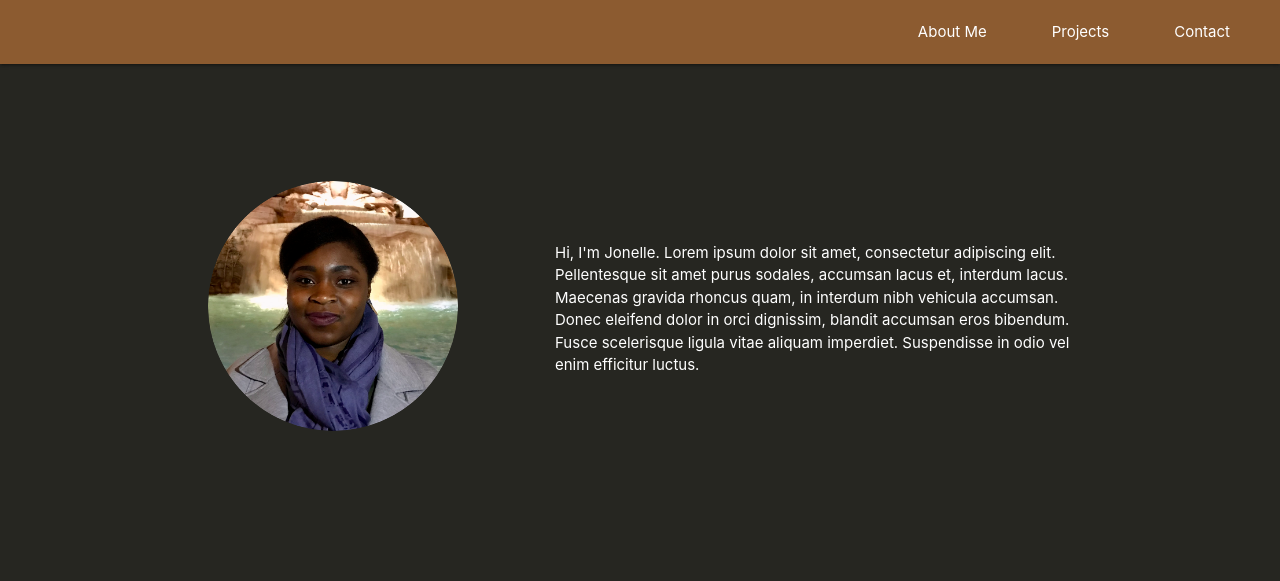
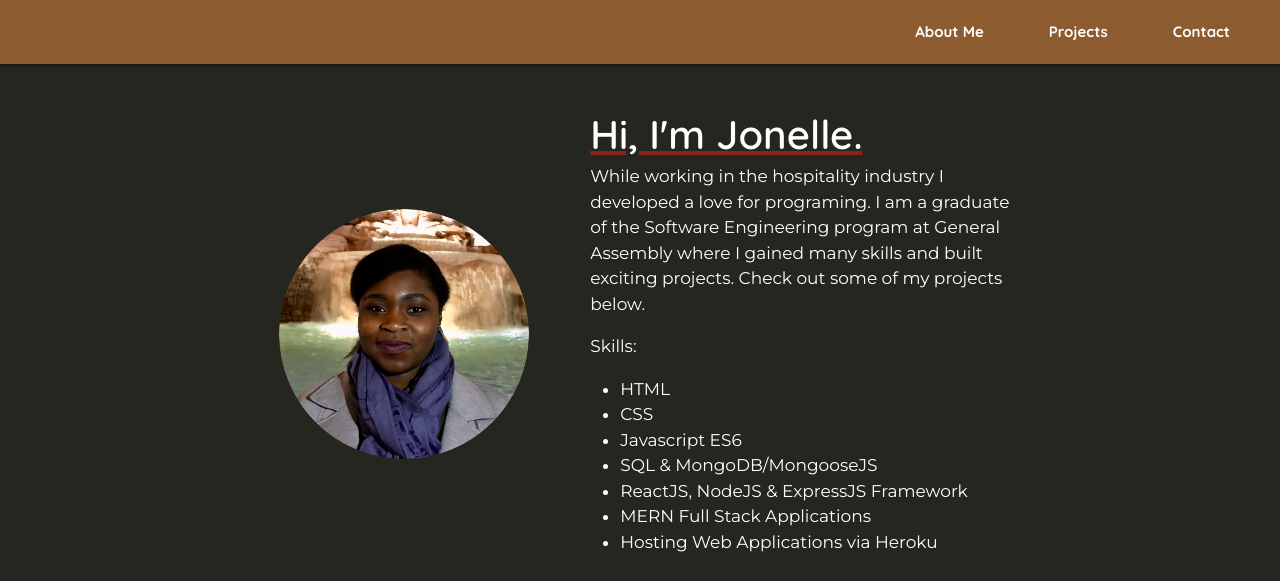
Before and after one commit to SamuelJnel/profile-page, a plain HTML site: page index.html in a window 1280 px wide. Shown: the top 581 px of the page. Drawn offline with nearby package versions, Linux system fonts and the light colour scheme.

Commit message:
add fonts

```diff
--- a/css/styles.css
+++ b/css/styles.css
@@ -1,13 +1,11 @@
-* {
-  /* box-sizing: border-box; */
-}
-
 html,
 body {
   padding: 0;
   margin: 0;
   background-color: #262621;
   color: white;
+  font-family: "Montserrat", sans-serif;
+
   /* font-family: "Montserrat", sans-serif; */
 }
 
@@ -39,11 +37,23 @@ nav {
   background-color: #8c5b30;
 }
 
-ul li {
+.nav-wrapper ul li {
   margin-right: 35px;
+  font-family: "Quicksand", sans-serif;
+  font-weight: 700;
 }
-ul li:hover {
+.nav-wrapper ul li:hover {
   background-color: #8c2218;
+}
+
+.sidenav {
+  color: white;
+  background-color: #8c5b30;
+  width: 65%;
+}
+
+.sidenav li a {
+  color: white;
 }
 
 /* About Me Section */
@@ -51,17 +61,28 @@ ul li:hover {
 #about-me {
   display: flex;
   background-color: #262621;
+  justify-content: center;
   align-items: center;
   width: 87%;
   margin: auto;
-  margin-top: 20px;
+  margin-top: 40px;
+  font-size: 17px;
 }
 
+.about-hi {
+  font-size: 40px;
+  font-weight: 600;
+  font-family: "Quicksand", sans-serif;
+  text-decoration-line: underline;
+  text-decoration-color: #8c2218;
+}
 .profile-img-container {
   padding: 12px;
+  align-self: center;
 }
 .img-text-container {
   display: flex;
+  width: 80%;
   justify-content: space-evenly;
 }
 
@@ -76,11 +97,19 @@ ul li:hover {
   align-self: center;
 }
 
+.skills-list:not(.browser-default) > li {
+  list-style-type: disc;
+}
+.skills-list {
+  margin-left: 30px;
+}
+
 /* Project section */
 #projects {
   width: 90%;
   margin: auto;
   margin-bottom: 15px;
+  font-weight: bold;
 }
 
 .section-title-projects {
@@ -124,10 +153,11 @@ ul li:hover {
   align-items: center;
   background-color: #8c5b30;
   min-height: 200px;
+  font-weight: bold;
 }
 
 .contact-container {
-  width: 50%;
+  width: 60%;
   display: flex;
   flex-direction: column;
   margin-left: 125px;
@@ -140,3 +170,24 @@ i {
 .btn-contact {
   margin-left: 10px;
 }
+
+@media only screen and (max-width: 780px) {
+  .img-text-container {
+    flex-direction: column;
+    align-items: center;
+  }
+
+  .contact-btn-container {
+    display: flex;
+  }
+}
+
+@media only screen and (max-width: 680px) {
+  .contact-btn-container {
+    flex-direction: column;
+  }
+  .btn-contact {
+    margin: 5px 0 10px 0;
+    max-width: 150px;
+  }
+}
--- a/index.html
+++ b/index.html
@@ -14,19 +14,38 @@
       integrity="sha384-7ynz3n3tAGNUYFZD3cWe5PDcE36xj85vyFkawcF6tIwxvIecqKvfwLiaFdizhPpN"
       crossorigin="anonymous"
     />
+    <link
+      href="https://fonts.googleapis.com/icon?family=Material+Icons"
+      rel="stylesheet"
+    />
+    <link rel="preconnect" href="https://fonts.googleapis.com" />
+    <link rel="preconnect" href="https://fonts.gstatic.com" crossorigin />
+    <link
+      href="https://fonts.googleapis.com/css2?family=Montserrat:wght@400;500&family=Quicksand:wght@300;400;500;600;700&family=Work+Sans:wght@300;400&display=swap"
+      rel="stylesheet"
+    />
     <link rel="stylesheet" href="css/styles.css" />
     <title>Jonelle Samuel</title>
   </head>
   <body>
     <nav>
       <div class="nav-wrapper">
-        <ul id="nav-mobile" class="right hide-on-med-and-down">
+        <a href="#" data-target="mobile-demo" class="sidenav-trigger"
+          ><i class="material-icons">menu</i>
+        </a>
+        <ul class="right hide-on-med-and-down">
           <li><a href="#about-me">About Me</a></li>
           <li><a href="#projects">Projects</a></li>
           <li><a href="#contact">Contact</a></li>
         </ul>
       </div>
     </nav>
+
+    <ul class="sidenav" id="mobile-demo">
+      <li><a href="#about-me">About Me</a></li>
+      <li><a href="#projects">Projects</a></li>
+      <li><a href="#contact">Contact</a></li>
+    </ul>
 
     <div class="page-container">
       <section id="about-me">
@@ -39,12 +58,22 @@
             />
           </div>
           <div class="about-me-text">
-            Hi, I'm Jonelle. Lorem ipsum dolor sit amet, consectetur adipiscing
-            elit. Pellentesque sit amet purus sodales, accumsan lacus et,
-            interdum lacus. Maecenas gravida rhoncus quam, in interdum nibh
-            vehicula accumsan. Donec eleifend dolor in orci dignissim, blandit
-            accumsan eros bibendum. Fusce scelerisque ligula vitae aliquam
-            imperdiet. Suspendisse in odio vel enim efficitur luctus.
+            <span class="about-hi">Hi, I'm Jonelle.</span> <br />
+            While working in the hospitality industry I developed a love for
+            programing. I am a graduate of the Software Engineering program at
+            General Assembly where I gained many skills and built exciting
+            projects. Check out some of my projects below.
+
+            <p>Skills:</p>
+            <ul class="skills-list">
+              <li>HTML</li>
+              <li>CSS</li>
+              <li>Javascript ES6</li>
+              <li>SQL & MongoDB/MongooseJS</li>
+              <li>ReactJS, NodeJS & ExpressJS Framework</li>
+              <li>MERN Full Stack Applications</li>
+              <li>Hosting Web Applications via Heroku</li>
+            </ul>
           </div>
         </div>
       </section>
@@ -171,6 +200,12 @@
         </div>
       </section>
     </footer>
+    <script>
+      document.addEventListener("DOMContentLoaded", function () {
+        var elems = document.querySelectorAll(".sidenav");
+        var instances = M.Sidenav.init(elems);
+      });
+    </script>
     <script src="https://cdnjs.cloudflare.com/ajax/libs/materialize/1.0.0/js/materialize.min.js"></script>
   </body>
 </html>
```
Also changed, not shown: images/github.png (deleted), images/linkedin-logo.png (added).
